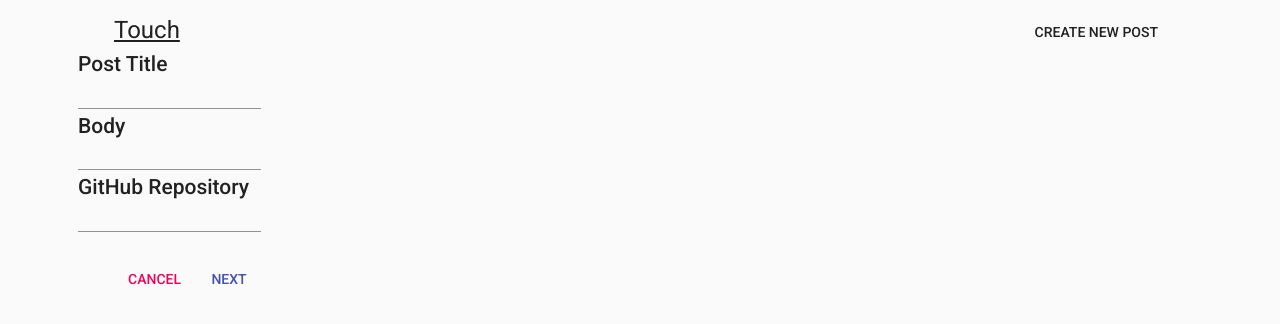
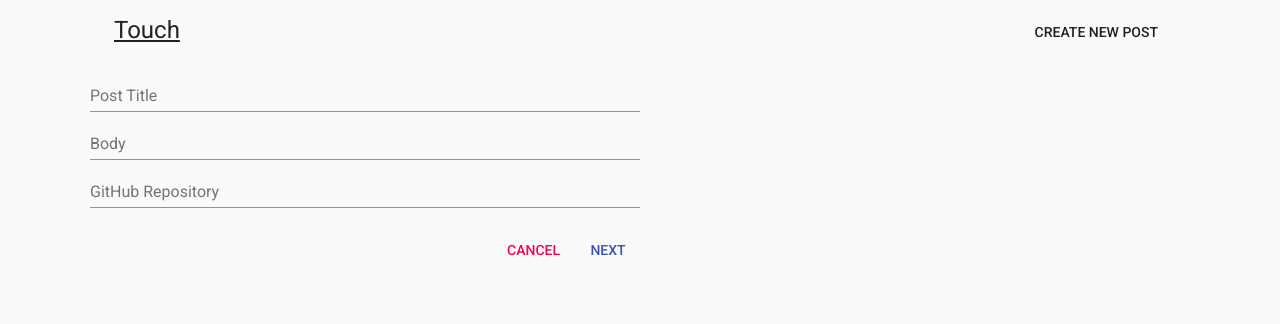
Before and after one commit to bensoutendijk/touch, a React (Create React App) app in the folder client/: page /posts/new in a window 1280 px wide. Shown: the top 324 px of the page. Built offline with nearby package versions, Linux system fonts and the light colour scheme.

Commit message:
added markdown preview for new post form

```diff
--- a/client/src/components/Posts/PostField.js
+++ b/client/src/components/Posts/PostField.js
@@ -1,13 +1,17 @@
 import React from 'react'
 import Grid from '@material-ui/core/Grid';
-import Typography from '@material-ui/core/Typography';
 import TextField from '@material-ui/core/TextField';
 
-export default ({ input, label, meta: { error, touched } }) => {
+export default ({ input, label, multiline, meta: { error, touched } }) => {
   return (
     <Grid item className={input.name}>
-      <Typography variant='title'>{label}</Typography>
-      <TextField {...input} style={{ marginBottom: '5px' }} />
+      <TextField
+        {...input}
+        label={label}
+        placeholder='default placeholder'
+        multiline={multiline}
+        fullWidth
+      />
     </Grid>
   );
 };
--- a/client/src/components/Posts/PostForm.js
+++ b/client/src/components/Posts/PostForm.js
@@ -2,21 +2,24 @@ import _ from 'lodash'
 import React from 'react'
 import { Link } from 'react-router-dom';
 import { reduxForm, Field } from 'redux-form';
+import { connect } from 'react-redux'
 import Grid from '@material-ui/core/Grid';
 import Button from '@material-ui/core/Button';
 import { withStyles } from '@material-ui/core/styles'
 import PostField from './PostField'
 import formFields from './formFields';
 import styles from '../../styles'
+import Markdown from './Markdown';
 
 
 class PostForm extends React.Component {
   renderFields() {
-    return _.map(formFields, ({ label, name }) => {
+    return _.map(formFields, ({ label, name, multiline }) => {
       return (
         <Field
           key={name}
           component={PostField}
+          multiline={multiline}
           type="text"
           label={label}
           name={name}
@@ -24,12 +27,37 @@ class PostForm extends React.Component {
       );
     });
   }
+  renderPreview() {
+    const { formValues } = this.props
+    if (formValues && formValues['body'] && formValues['title']) {
+      return (
+        <Markdown>
+          {'# ' + formValues['title'] + '\n' + formValues['body']}
+        </Markdown>
+      )
+    }
+    if (formValues && formValues['title']) {
+      return (
+        <Markdown>
+          {'# ' + formValues['title']}
+        </Markdown>
+      )
+    }
+    if (formValues && formValues['body']) {
+      return (
+        <Markdown>
+          {'\n' + formValues['body']}
+        </Markdown>
+      )
+    }
+  }
   render() {
     const { classes } = this.props;
 
     return (
-      <Grid container spacing={24}>
-        <form onSubmit={this.props.handleSubmit(this.props.onPostSubmit)}>
+      <Grid container>
+        <Grid item md={6}>
+          <form onSubmit={this.props.handleSubmit(this.props.onPostSubmit)} className={classes.postForm}>
             {this.renderFields()}
             <div className={classes.buttons}>
               <Button to="/posts" component={Link} className={classes.button} color='secondary'>
@@ -40,6 +68,10 @@ class PostForm extends React.Component {
               </Button>
             </div>
           </form>
+        </Grid>
+        <Grid item md={6}>
+          {this.renderPreview()}
+        </Grid>
       </Grid>
     )
   }
@@ -57,8 +89,12 @@ function validate(values) {
   return errors;
 }
 
-export default withStyles(styles)(reduxForm({
+function mapStateToProps(state) {
+  if (state.form.postForm) return { formValues: state.form.postForm.values };
+}
+
+export default connect(mapStateToProps)(withStyles(styles)(reduxForm({
   validate,
   form: 'postForm',
   destroyOnUnmount: false
-})(PostForm))
+})(PostForm)))
--- a/client/src/components/Posts/PostList.js
+++ b/client/src/components/Posts/PostList.js
@@ -99,7 +99,7 @@ class PostList extends React.Component {
             <Divider />
             {posts.map(post => (
               <Markdown className={classes.markdown} key={post._id}>
-                {post.title}
+                {'# ' + post.title + '\n' + post.body}
               </Markdown>
             ))}
           </Grid>
--- a/client/src/components/Posts/formFields.js
+++ b/client/src/components/Posts/formFields.js
@@ -1,5 +1,5 @@
 export default [
   { label: 'Post Title', name: 'title' },
-  { label: 'Body', name: 'body' },
+  { label: 'Body', name: 'body', multiline: true },
   { label: 'GitHub Repository', name: 'repo_name' }
 ];
--- a/client/src/styles.js
+++ b/client/src/styles.js
@@ -80,6 +80,9 @@ const styles = theme => ({
     marginTop: theme.spacing.unit * 3,
     marginLeft: theme.spacing.unit,
   },
+  postForm: {
+    flexGrow: 1
+  }
 });
 
 export default styles
```
Lines whose indentation alone changed are shown as unchanged.
